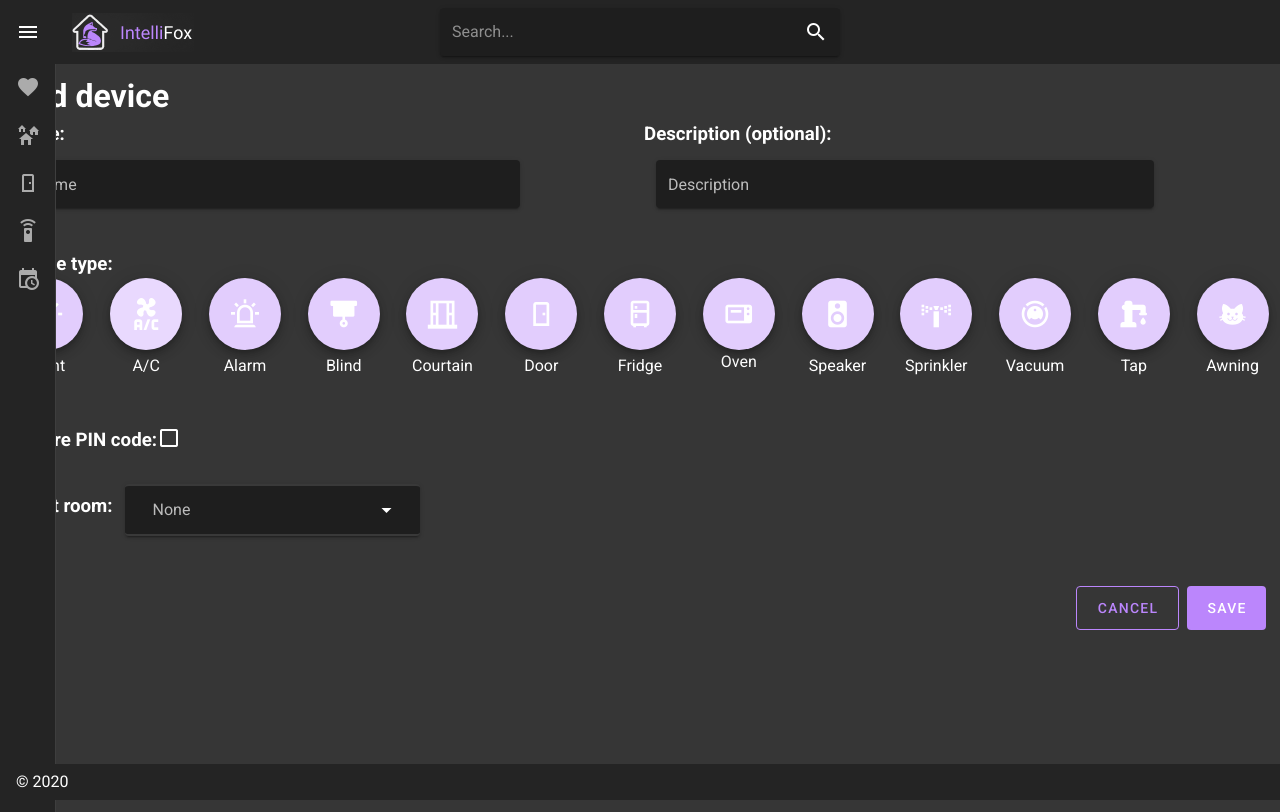
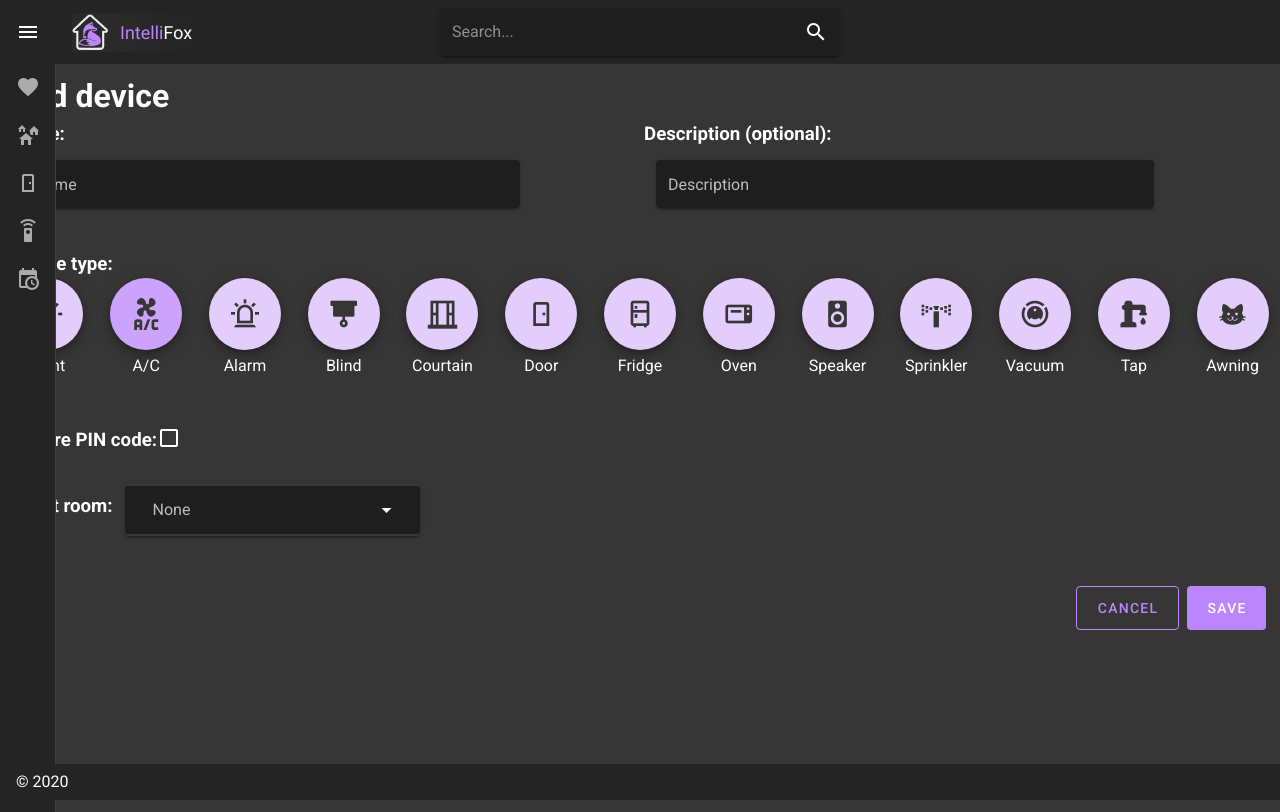
Before and after one commit to AndyBilevich/HCI_Web, a Vue app in the folder intellifox/: page /add_device in a window 1280 px wide. Both pictures are taken after a click on the button 146 px from the left and 314 px from the top of the page. Built offline with nearby package versions, Linux system fonts and the light colour scheme.

Commit message:
Colores en botones

```diff
--- /dev/null
+++ b/intellifox/src/components/AddDeviceButton.vue
@@ -0,0 +1,22 @@
+<template>
+  <div>
+    <v-btn v-if="selected" class="primary" fab x-large>
+        <v-icon color="background2">{{icon}}</v-icon>
+    </v-btn>
+    <v-btn class="cards" v-else fab x-large>
+        <v-icon color="background2">{{icon}}</v-icon>
+    </v-btn>
+    <p class="mt-1">{{name}}</p>
+  </div>
+</template>
+
+<script>
+export default {
+  props: {
+    name: String,
+    icon: String,
+    id: String,
+    selected: Boolean,
+  },
+};
+</script>
--- a/intellifox/src/views/AddDevice.vue
+++ b/intellifox/src/views/AddDevice.vue
@@ -19,99 +19,12 @@
 
     <h3 align="left">Device type:</h3>
 
-    <v-row>
-      <v-col>
-        <v-btn class="cards" fab x-large >
-          <v-icon class="background--text">mdi-lightbulb-on-outline</v-icon>
-        </v-btn>
-        <p class="mt-1">Light</p>
+    <v-row align="center">
+      <v-col v-for="d in devices" :key="d.id" align="center">
+        <AddDeviceButton :selected="selectedDeviceID === d.id" :name="d.name" :icon="d.icon" @click.native="() => {selectedDeviceID = d.id;}"/>
       </v-col>
+    </v-row>
 
-      <v-col>
-        <v-btn class="cards" fab x-large>
-          <v-icon class="background--text">mdi-air-conditioner</v-icon>
-        </v-btn>
-        <p class="mt-1">A/C</p>
-      </v-col>
-
-      <v-col>
-        <v-btn class="cards" fab x-large>
-          <v-icon class="background--text">mdi-alarm-light-outline</v-icon>
-        </v-btn>
-        <p class="mt-1">Alarm</p>
-      </v-col>
-
-      <v-col>
-        <v-btn class="cards" fab x-large>
-          <v-icon class="background--text">mdi-blinds</v-icon>
-        </v-btn>
-        <p class="mt-1">Blind</p>
-      </v-col>
-
-      <v-col>
-        <v-btn class="cards" fab x-large>
-          <v-icon class="background--text">mdi-window-open-variant</v-icon>
-        </v-btn>
-        <p class="mt-1">Courtain</p>
-      </v-col>
-
-      <v-col>
-        <v-btn class="cards" fab x-large>
-          <v-icon class="background--text">mdi-door</v-icon>
-        </v-btn>
-        <p class="mt-1">Door</p>
-      </v-col>
-
-      <v-col>
-        <v-btn class="cards" fab x-large>
-          <v-icon class="background--text">mdi-fridge-outline</v-icon>
-        </v-btn>
-        <p class="mt-1">Fridge</p>
-      </v-col>
-
-      <v-col>
-        <v-btn class="cards" fab x-large>
-          <v-icon class="background--text">mdi-toaster-oven</v-icon>
-        </v-btn>
-        <p>Oven</p>
-      </v-col>
-
-      <v-col>
-        <v-btn class="cards" fab x-large>
-          <v-icon class="background--text">mdi-speaker</v-icon>
-        </v-btn>
-        <p class="mt-1">Speaker</p>
-      </v-col>
-
-      <v-col>
-        <v-btn class="cards" fab x-large>
-          <v-icon class="background--text">mdi-sprinkler-variant</v-icon>
-        </v-btn>
-        <p class="mt-1">Sprinkler</p>
-      </v-col>
-
-      <v-col>
-        <v-btn class="cards" fab x-large>
-          <v-icon class="background--text">mdi-robot-vacuum</v-icon>
-        </v-btn>
-        <p class="mt-1">Vacuum</p>
-      </v-col>
-
-      <v-col>
-        <v-btn class="cards" fab x-large>
-          <v-icon class="background--text">mdi-water-pump</v-icon>
-        </v-btn>
-        <p class="mt-1">Tap</p>
-      </v-col>
-
-      <v-col>
-        <v-btn class="cards" fab x-large>
-          <v-icon class="background--text">mdi-cat</v-icon>
-        </v-btn>
-        <p class="mt-1">Awning</p>
-      </v-col>
-
-    </v-row>
 
     <v-row class="pl-2">
       <h3 class="pt-5">Require PIN code:</h3>
@@ -125,7 +38,7 @@
       <v-col cols="3">
       <v-overflow-btn
           solo
-          :items="dropdown_font"
+          :items="dropdown_rooms"
           label="None"
           color="#121212"
       ></v-overflow-btn>
@@ -142,10 +55,82 @@
 </template>
 
 <script>
+  import AddDeviceButton from '@/components/AddDeviceButton.vue';
   export default {
+    name: 'Devices',
+    components: {
+      AddDeviceButton
+    },
     data: () => ({
-      dropdown_font: ['Living room', 'Bed', 'Bathroom', 'Garden', 'room1', 'room2', 'room3', 'room4'],
-
+      dropdown_rooms: ['Living room', 'Bed', 'Bathroom', 'Garden', 'room1', 'room2', 'room3', 'room4'],
+      selectedDeviceID: 0,
+      devices: [
+        {
+          id: 1,
+          name: "Light",
+          icon: "mdi-lightbulb-on-outline"
+        },
+        {
+          id: 2,
+          name: "A/C",
+          icon: "mdi-air-conditioner"
+        },
+        {
+          id: 3,
+          name: "Alarm",
+          icon: "mdi-alarm-light-outline"
+        },
+        {
+          id: 4,
+          name: "Blind",
+          icon: "mdi-blinds"
+        },
+        {
+          id: 5,
+          name: "Courtain",
+          icon: "mdi-window-open-variant"
+        },
+        {
+          id: 6,
+          name: "Door",
+          icon: "mdi-door"
+        },
+        {
+          id: 7,
+          name: "Fridge",
+          icon: "mdi-fridge-outline"
+        },
+        {
+          id: 8,
+          name: "Oven",
+          icon: "mdi-toaster-oven"
+        },
+        {
+          id: 9,
+          name: "Speaker",
+          icon: "mdi-speaker"
+        },
+        {
+          id: 10,
+          name: "Sprinkler",
+          icon: "mdi-sprinkler-variant"
+        },
+        {
+          id: 11,
+          name: "Vacuum",
+          icon: "mdi-robot-vacuum"
+        },
+        {
+          id: 12,
+          name: "Tap",
+          icon: "mdi-water-pump"
+        },
+        {
+          id: 13,
+          name: "Awning",
+          icon: "mdi-cat"
+        },
+      ]
     }),
   }
 </script>
--- a/intellifox/src/views/Devices.vue
+++ b/intellifox/src/views/Devices.vue
@@ -9,7 +9,7 @@
     </v-row>
 
     <router-link class="routerLink" to="/add_device">
-      <v-btn class="add_btn" color="primary" fab dark big bottom right>
+      <v-btn class="add_btn" color="primary" fab big bottom right>
         <v-icon>mdi-plus</v-icon>
       </v-btn>
     </router-link>
--- a/intellifox/src/views/ElecCons.vue
+++ b/intellifox/src/views/ElecCons.vue
@@ -1,5 +1,28 @@
 <template>
   <div class="eleccons">
-    <h1>This is the electrical consumption page</h1>
+    <v-row class="pl-2">
+      <h1 class="pt-5">Electrical consumption</h1>
+      <v-col cols="3">
+      <v-overflow-btn
+          solo
+          class="ml-5"
+          :items="dropdown_time"
+          label="Choose"
+      ></v-overflow-btn>
+      </v-col>
+    </v-row>
   </div>
 </template>
+
+<script>
+  export default {
+    data: () => ({
+      dropdown_time: [
+        'This year',
+        'This month',
+        'This week',
+        'Today',
+      ],
+    }),
+  }
+</script>
```
Also changed, not shown: intellifox/src/components/ElecConsData.vue (added).
